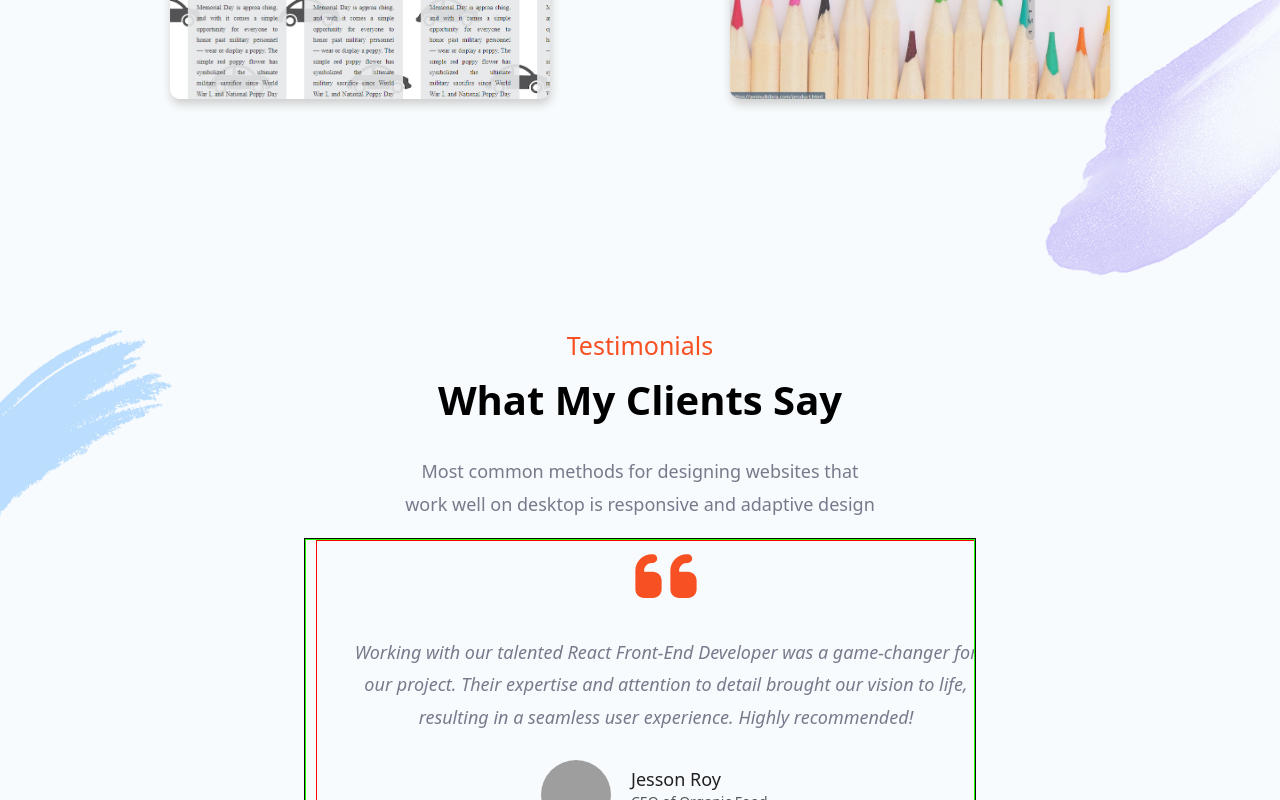
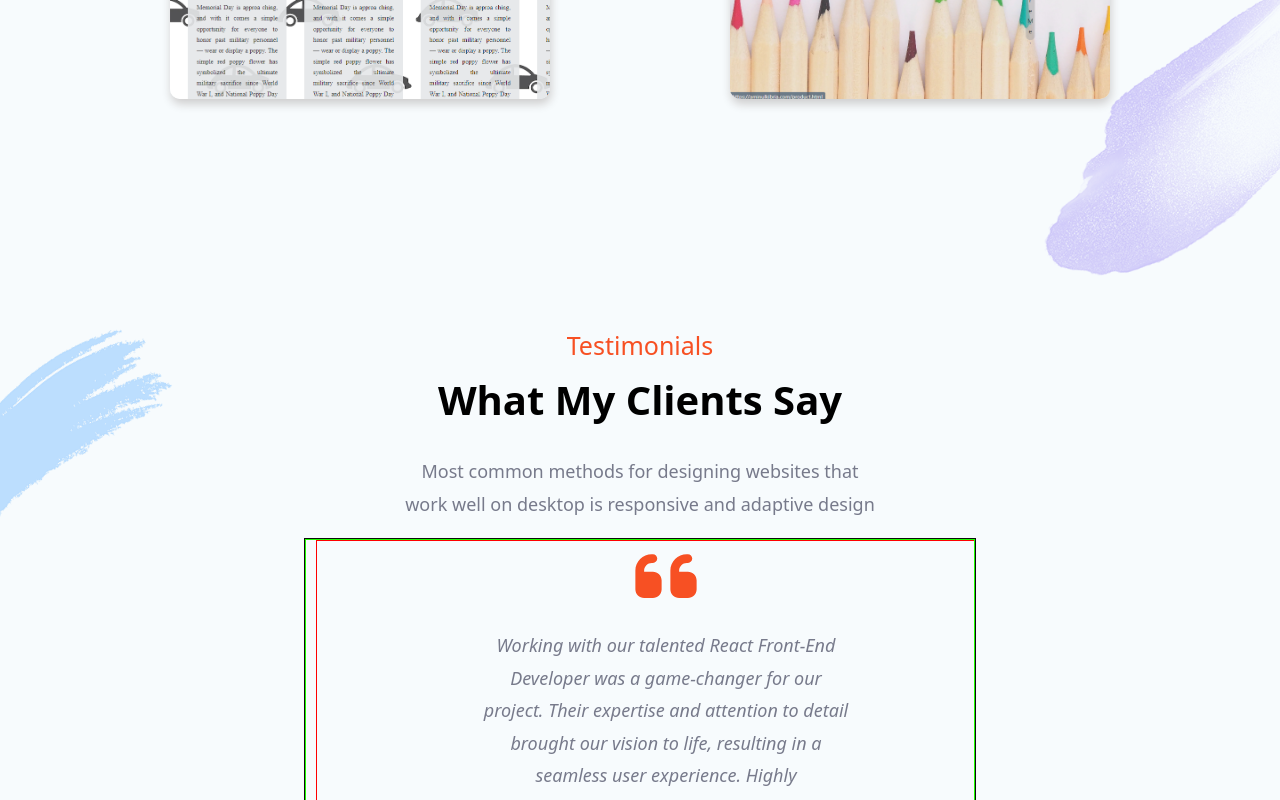
Before and after one commit to dksifatofficial/aminul-kibria-react, a React (Create React App) app: page / in a window 1280 px wide. Shown: the part 1448-2248 px from the top of the page. Built offline with nearby package versions, Linux system fonts and the light colour scheme; no server answers; grey boxes are pictures that could not be loaded.

Commit message:
res commit

```diff
--- a/src/styles/Clients.module.css
+++ b/src/styles/Clients.module.css
@@ -13,10 +13,11 @@
     color: #f75023;
 }
 .comment p {
+    width: 430px;
     text-align: center;
     font-style: italic;
     font-weight: 500;
-    padding: 0 30px;
+    padding: 0;
 }
 .auther {
     height: 75px;
```
